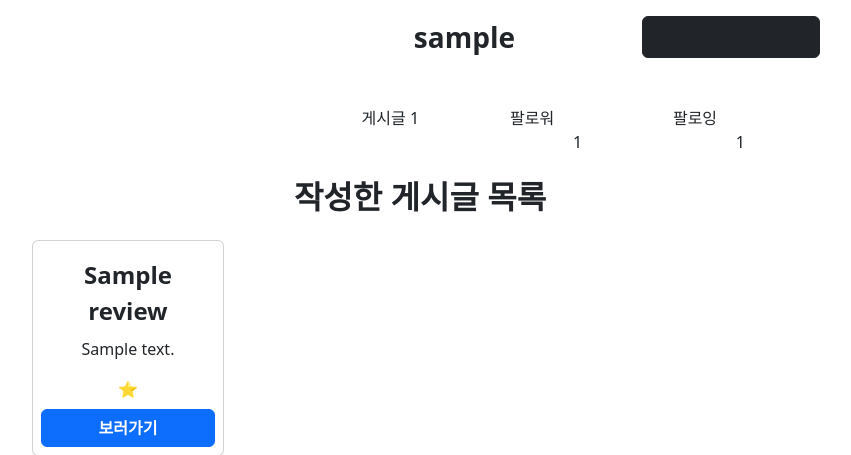
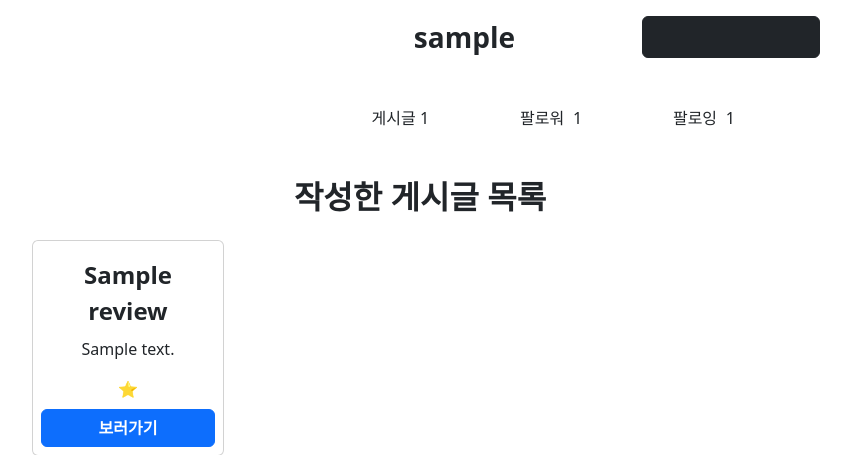
Before and after one commit to knuksg/pair_5, a Django app: page /accounts/1/ in a window 1280 px wide. Shown: the part 56-511 px from the top of the page, without its empty margins (220-1071 px from the left). Run offline with Django 3.2, Linux system fonts and the light colour scheme; tables that the repository leaves empty hold one stand-in row (values such as "Sample post"); some libraries are stand-ins or nearby versions.

```diff
--- a/accounts/templates/accounts/detail.html
+++ b/accounts/templates/accounts/detail.html
@@ -32,12 +32,12 @@
       <div class='d-flex justify-content-evenly'>
         <div class=''>게시글
           {{ reviews.count }}</div>
-          <div class="position-relative" style="width: 100px;">팔로워
-            <div id="followers-count" class='position-absolute end-0'>
+          <div class="position-relative" style="width: 80px;">팔로워
+            <div id="followers-count" class='position-absolute top-0 end-0'>
             {{ followers.count }}</div>
           </div>
-          <div class="position-relative" style="width: 100px;">팔로잉
-            <div id="followings-count" class='position-absolute end-0'>
+          <div class="position-relative" style="width: 80px;">팔로잉
+            <div id="followings-count" class='position-absolute top-0 end-0'>
             {{ followings.count }}</div>
           </div>
       </div>
```
